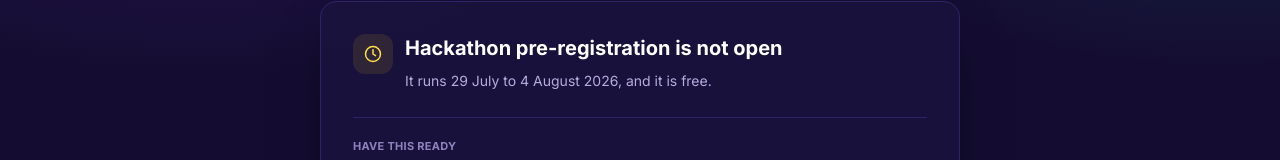
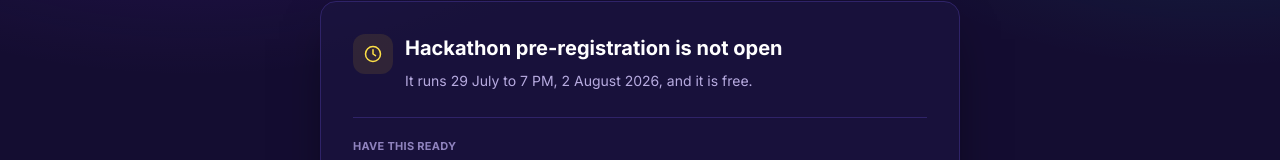
Before and after one commit to SharafatKarim/PSTU-IT-Carnival, a Next.js app: page /events/hackathon/register in a window 1280 px wide. Shown: the part 164-324 px from the top of the page. Built offline with nearby package versions, Linux system fonts and the light colour scheme; no server answers.

Commit message:
chore: hackathon closes at 7 - 2

```diff
--- a/src/app/events/hackathon/register/page.js
+++ b/src/app/events/hackathon/register/page.js
@@ -25,7 +25,7 @@ const NotOpenYet = ({ event }) => (
             {event.name} pre-registration is not open
           </h1>
           <p className="mt-2 text-sm leading-relaxed text-mist-300">
-            It runs 29 July to 4 August 2026, and it is free.
+            It runs 29 July to 7 PM, 2 August 2026, and it is free.
           </p>
         </div>
       </div>
```
